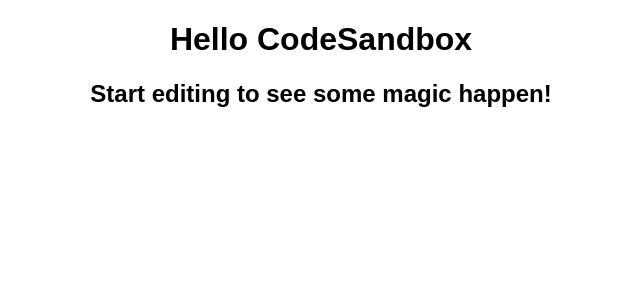
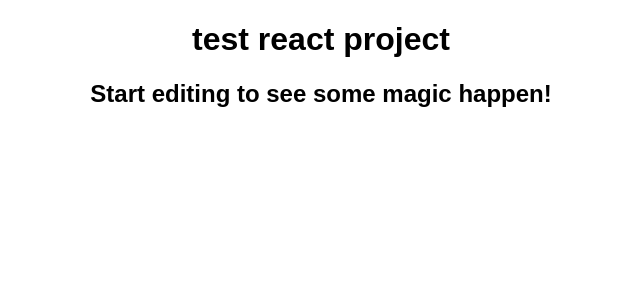
Before and after one commit to shinhash/myReactProject_first, a React (Create React App) app: page / in a window 1280 px wide. Shown: the top 300 px of the page, without its empty margins (319-959 px from the left). Built offline with nearby package versions, Linux system fonts and the light colour scheme.

Commit message:
first edit commit hashshin commit date info 2022-03-12

```diff
--- a/src/App.js
+++ b/src/App.js
@@ -3,7 +3,7 @@
 export default function App() {
   return (
     <div className="App">
-      <h1>Hello CodeSandbox</h1>
+      <h1>test react project</h1>
       <h2>Start editing to see some magic happen!</h2>
     </div>
   );
```
